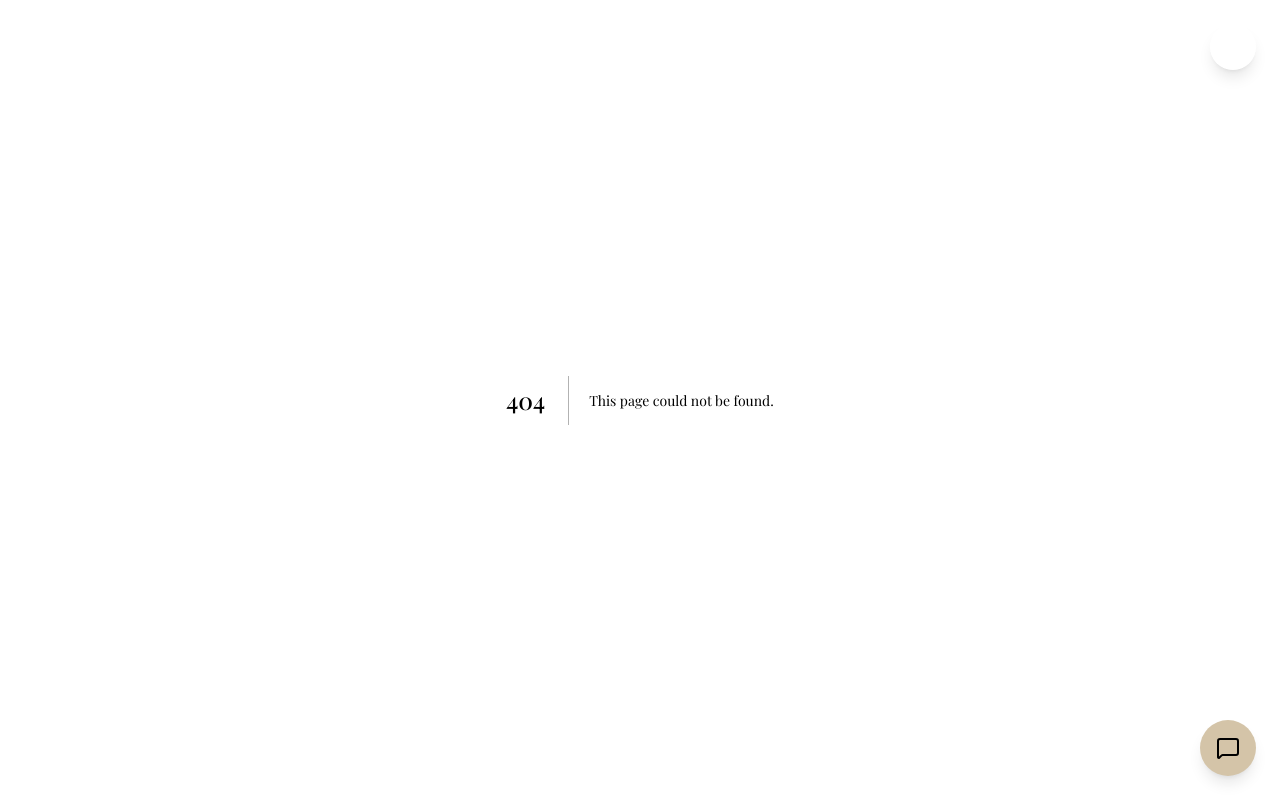
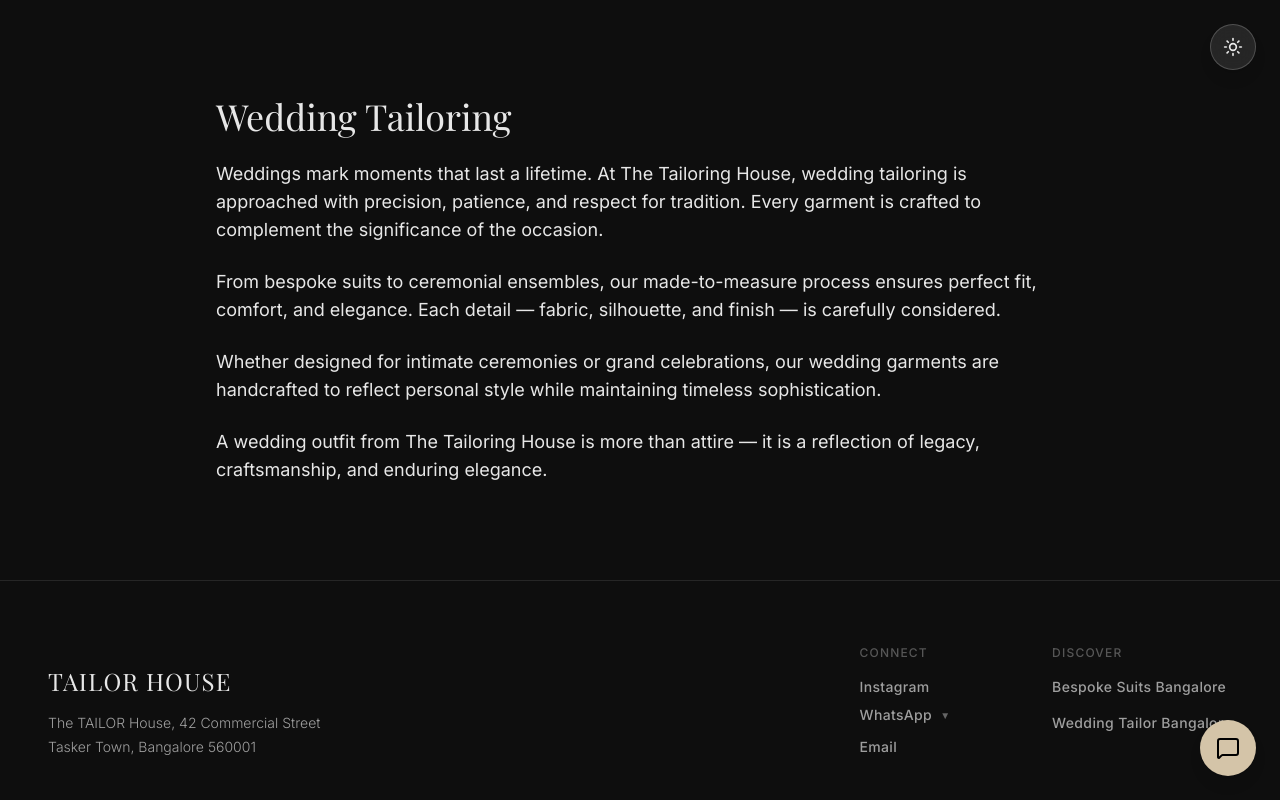
Before and after one commit to raghavendraakashu/The-tailor-house, a Next.js app: page /wedding-tailoring in a window 1280 px wide. Before the commit this address had no page. Shown: the top 800 px of the page. Built offline with nearby package versions, Linux system fonts and the light colour scheme; a web font is replaced by a local one.

Commit message:
Add Wedding Tailoring page

```diff
--- /dev/null
+++ b/app/wedding-tailoring/page.tsx
@@ -0,0 +1,41 @@
+import type { Metadata } from "next";
+
+export const metadata: Metadata = {
+    title: "Wedding Tailoring | The Tailoring House",
+    description:
+        "Luxury wedding tailoring with handcrafted bespoke suits and ceremonial wear. The Tailoring House creates made-to-measure garments for timeless celebrations.",
+};
+
+export default function WeddingTailoringPage() {
+    return (
+        <main className="px-6 py-24 max-w-4xl mx-auto">
+            <h1 className="text-4xl font-playfair mb-6">
+                Wedding Tailoring
+            </h1>
+
+            <p className="text-lg text-muted-foreground mb-6">
+                Weddings mark moments that last a lifetime. At The Tailoring House,
+                wedding tailoring is approached with precision, patience, and respect
+                for tradition. Every garment is crafted to complement the significance
+                of the occasion.
+            </p>
+
+            <p className="text-lg text-muted-foreground mb-6">
+                From bespoke suits to ceremonial ensembles, our made-to-measure process
+                ensures perfect fit, comfort, and elegance. Each detail — fabric,
+                silhouette, and finish — is carefully considered.
+            </p>
+
+            <p className="text-lg text-muted-foreground mb-6">
+                Whether designed for intimate ceremonies or grand celebrations, our
+                wedding garments are handcrafted to reflect personal style while
+                maintaining timeless sophistication.
+            </p>
+
+            <p className="text-lg text-muted-foreground">
+                A wedding outfit from The Tailoring House is more than attire — it is a
+                reflection of legacy, craftsmanship, and enduring elegance.
+            </p>
+        </main>
+    );
+}
```
